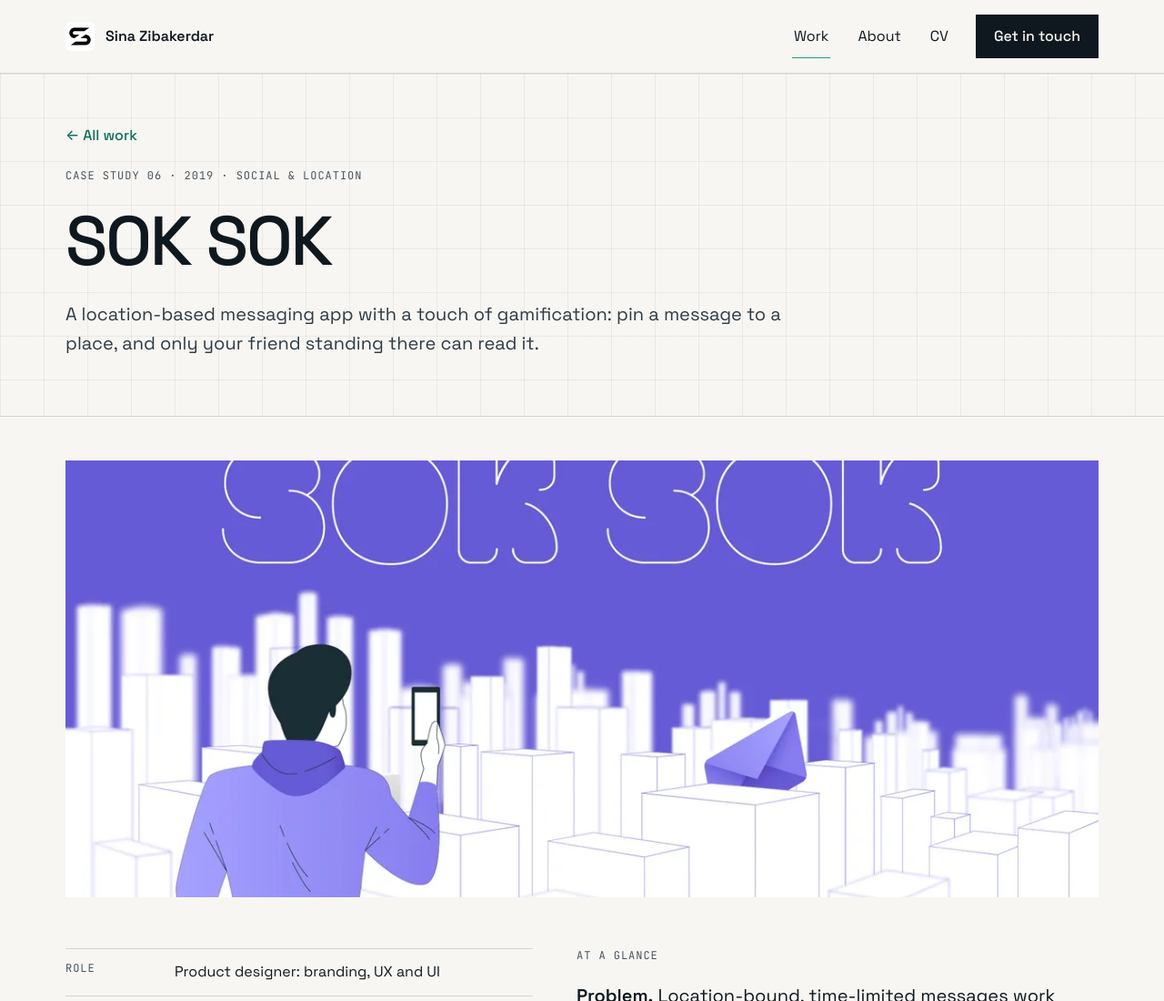
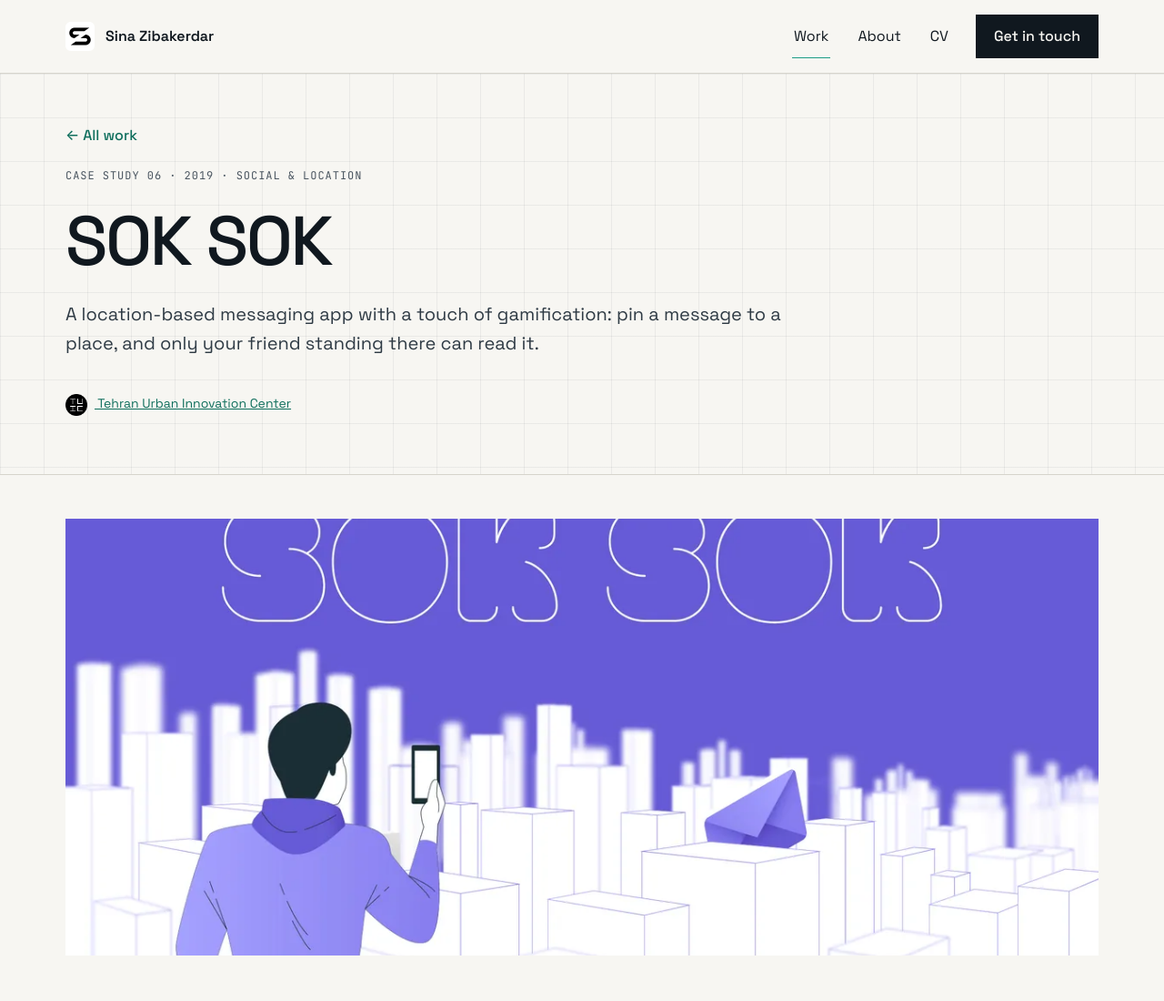
Before and after one commit to sinazzk/sinazk-site, a plain HTML site: page public/work/sok-sok/index.html in a window 1280 px wide. Shown: the top 1100 px of the page at 91% size. Drawn offline with Linux system fonts and the light colour scheme.

Commit message:
Add the TUIC logo and link to SOK SOK

```diff
--- a/public/work/sok-sok/index.html
+++ b/public/work/sok-sok/index.html
@@ -49,6 +49,7 @@
 <div class="t-cap">CASE STUDY 06 · 2019 · SOCIAL &amp; LOCATION</div>
 <h1 class="t-h1">SOK SOK</h1>
 <p class="t-pl">A location-based messaging app with a touch of gamification: pin a message to a place, and only your friend standing there can read it.</p>
+<p class="t-ps cs-brand"><a href="https://nl.linkedin.com/company/tuic"><img src="/assets/img/logos/tuic.webp" alt=""> Tehran Urban Innovation Center</a></p>
 </div>
 </section>
 <!-- HERO IMAGE -->
```
Also changed, not shown: src/pages/sok-sok.html (+1 -0 lines).
